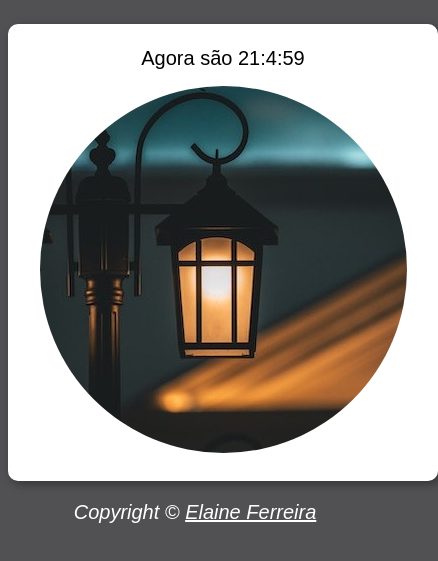
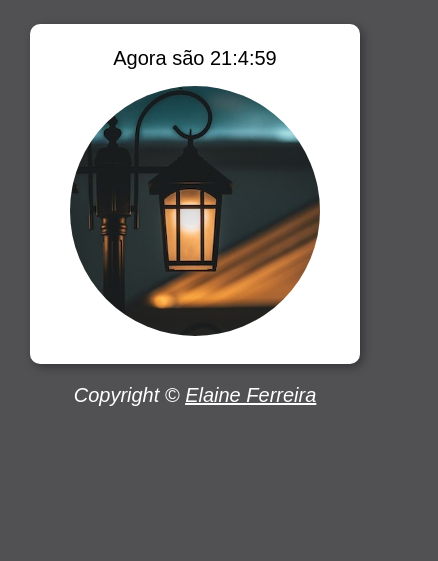
Before and after one commit to elainefs/hora-do-dia, a plain HTML site: page index.html in a window 390 px wide. Shown: the part 75-636 px from the top of the page, 438 px wide, since content can reach past the window. Drawn offline with Linux system fonts and the light colour scheme.

Commit message:
improve: responsiveness

```diff
--- a/style.css
+++ b/style.css
@@ -3,7 +3,6 @@
 }
 
 body {
-  background: rgb(7, 7, 109);
   font: normal 20px Arial;
 }
 
@@ -38,5 +37,17 @@ footer {
 }
 
 footer p > a {
- color: var(--light-color);
+  color: var(--light-color);
 }
+
+@media screen and (max-width: 576px) {
+  section {
+    max-width: 300px;
+    width: 300px;
+  }
+
+  img {
+    width: 250px;
+    margin: auto;
+  }
+}
```
